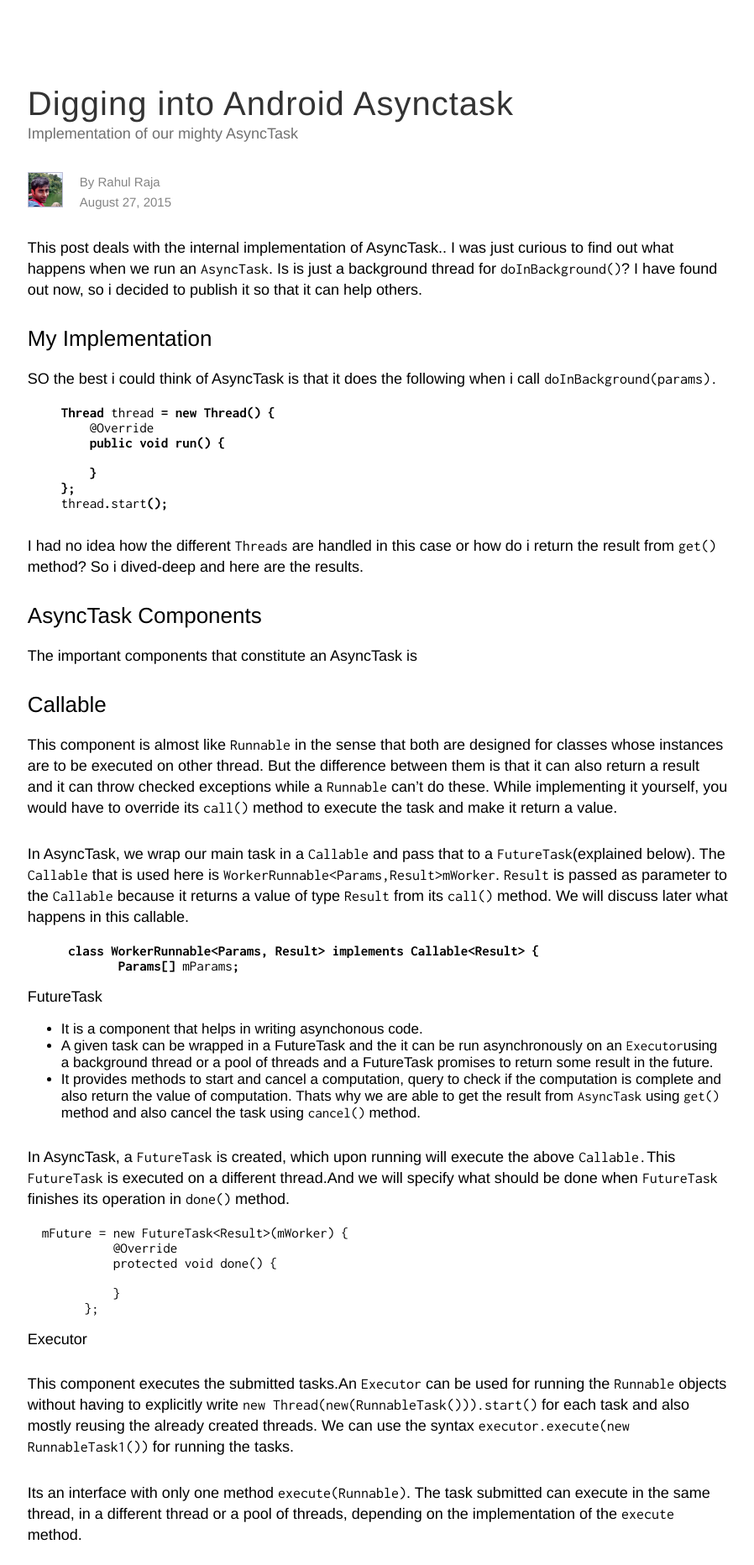
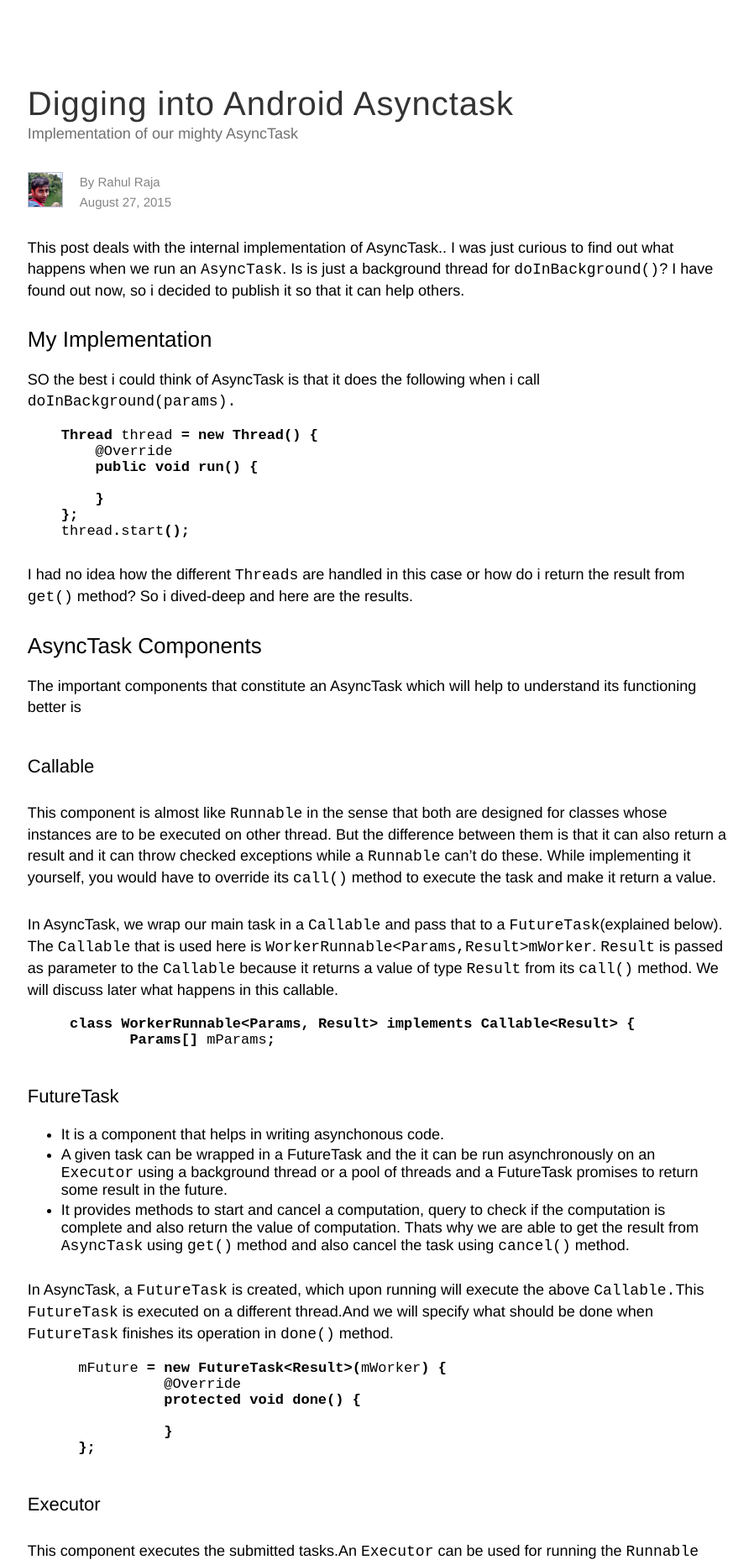
Before and after one commit to rahulrj/rahulrj.github.io, a Jekyll site: the page built from _posts/android/2015-08-27-Android-asynctask.md, in a window 1280 px wide. Shown: the top 1864 px of the page at 84% size, without its empty margins (228-1126 px from the left). Built offline with Jekyll 4.4.1, drawn with Linux system fonts in a browser that asks for light colours; nearby versions of some CDN libraries; some web fonts are replaced; some of the changed text lies outside the part shown.

Commit message:
AsyncTask done

````diff
--- a/_posts/android/2015-08-27-Android-asynctask.md
+++ b/_posts/android/2015-08-27-Android-asynctask.md
@@ -26,8 +26,10 @@
 I had no idea how the different ```Threads``` are handled in this case or how do i return the result from ```get()``` method? So i dived-deep and here are the results.
 
 ## AsyncTask Components
-The important components that constitute an AsyncTask is
-## Callable
+The important components that constitute an AsyncTask which will help to understand its functioning better is
+
+### Callable
+
 This component is almost like ```Runnable``` in the sense that both are designed for classes whose instances are to be executed on other thread.  But the difference between them is that it can also return a result and it can throw checked exceptions while a ```Runnable``` can't do these. While implementing it yourself, you would have to override its ```call()``` method to execute the task and make it return a value.
 
 In AsyncTask, we wrap our main task in a ```Callable``` and pass that to a ```FutureTask```(explained below). The ```Callable``` that is used here is ```WorkerRunnable<Params,Result>mWorker```. ```Result``` is passed as parameter to the ```Callable``` because it returns a value of type ```Result``` from its ```call()``` method. We will discuss later what happens in this callable.
@@ -38,18 +40,18 @@
 
 ### FutureTask
 * It is a component that helps in writing asynchonous code.
-* A given task can be wrapped in a FutureTask and the it can be run asynchronously on an ```Executor```using a background thread or a pool of threads and a FutureTask promises to return some result in the future.
+* A given task can be wrapped in a FutureTask and the it can be run asynchronously on an ```Executor``` using a background thread or a pool of threads and a FutureTask promises to return some result in the future.
 * It provides methods to start and cancel a computation, query to check if the computation is complete and also return the value of computation. Thats why we are able to get the result from ```AsyncTask``` using ```get()``` method and also cancel the task using ```cancel()``` method.
 
 In AsyncTask, a ```FutureTask``` is created, which upon running will execute the above ```Callable.```This ```FutureTask``` is executed on a different thread.And we will specify what should be done when ```FutureTask``` finishes its operation in ```done()``` method.
-```
+{% highlight java %}
   mFuture = new FutureTask<Result>(mWorker) {
             @Override
             protected void done() {
 
             }
-        };
-```
+  };
+{% endhighlight %}
 
 ### Executor
 This component executes the submitted tasks.An ```Executor``` can be used for running the ```Runnable``` objects without having to explicitly write ```new Thread(new(RunnableTask())).start()``` for each task and also mostly reusing the already created threads. We can use the syntax ```executor.execute(new RunnableTask1())``` for running the tasks.
@@ -58,43 +60,46 @@
 
 The ```Executor``` used here is ```SerialExecutor```. Its nothing but an implementation of ```Executor```, that executes tasks one at a time in serial order. It maintains an ```ArrayDeque``` in which tasks are enqueued and are extracted for execution.
 
-## Thread Pools
+### Thread Pools
 
 Thread Pools are used for executing the task with a ```ThreadPoolExecutor```. I have given a description and implementation of Thread Pools [here](https://github.com/rahulrj/Deep-Dive/wiki/Thread-Pools).
 
-## ThreadPoolExecutor
+### ThreadPoolExecutor
 It is an ExecutorService that executes each submitted task using one of possibly several pooled threads. A description is given [here](https://github.com/rahulrj/Deep-Dive/wiki/ThreadPoolExecutor).Its instance ```THREAD_POOL_EXECUTOR``` is used in ```AsyncTask```.We will see how this is used in AsyncTask.
 
 
 ## AsyncTask Working
 Those were the key components that will help in getting how ```AsyncTask``` works. Now lets see what happens in each step
+
 ### What happens when we initialize an AsyncTask?
+
 It initializes the following things
-* WorkerRunnable( mWorker)- It is actually a ```Callable``` inside which ```doInBackground()``` is executed and returns the Result to ```onPostExecute()```. The thread is given a ```BACKGROUND_PRIORITY``` here which is less than the priority of the UI thread. Threads with ```BACKGROUND_PRIORITY``` are assigned only a small fraction of the CPU if other foreground threads are busy, so that it wont hurt the foreground performance. BTW, ```mWorker``` is only initialized here and not yet executed.
 
-* FutureTask(mFuture)- ```mFuture``` is the ```FutureTask``` here which accepts the above ```Callable```. It is also just initialized here with the ```Callable``` and not executed here.
+- WorkerRunnable( mWorker)- It is actually a ```Callable``` inside which ```doInBackground()``` is executed and returns the Result to ```onPostExecute()```. The thread is given a ```BACKGROUND_PRIORITY``` here which is less than the priority of the UI thread. Threads with ```BACKGROUND_PRIORITY``` are assigned only a small fraction of the CPU if other foreground threads are busy, so that it wont hurt the foreground performance. BTW, ```mWorker``` is only initialized here and not yet executed.
+
+- FutureTask(mFuture)- ```mFuture``` is the ```FutureTask``` here which accepts the above ```Callable```. It is also just initialized here with the ```Callable``` and not executed here.
 
 ### When we execute() an AsyncTask?
 The ```execute()``` method is declared in ```AsyncTask``` as
-```
+{% highlight java %}
 public final AsyncTask<Params, Progress, Result> execute(Params... params) {
         return executeOnExecutor(sDefaultExecutor, params);
     }
-```
+{% endhighlight %}
 It returns itself and calls the ```Executor```. Here ```sDefaultExecutor``` is a ```SerialExecutor```. Now in ```executeOnExecutor()```,status of the task is checked and is set to ```RUNNING``` if the task is not already running and it throws exception if you try to run the same task again before it has finished. Also ```onPreExecute()``` is called from here, which calls ```onPreExecute()``` of our instance of ```AsyncTask.```
 
 Now, the ```params``` that are passed with ```AsyncTask``` are set in the ```Callable(mWorker)```. And then the most important part happens i.e the ```Executor(sDefaultExecutor)``` executes the ```FutureTask(mFuture)```. Note that the ```SerialExecutor``` used here is static and hence the same one will be used across all ```AsyncTask``` instances.
 
-```SerialExecutor``` maintains an ```ArrayDeque``` of ```Runnable(mTasks)``` . So when we say ```executor.execute()```,it inserts the ```FutureTask(mFuture)```at the end of the queue(mTasks). That task is extracted from the queue and it is executed by ```ThreadPoolExecutor(THREAD_POOL_EXECUTOR)```.
+```SerialExecutor``` maintains an ```ArrayDeque``` of ```Runnable(mTasks)``` . So when we say ```executor.execute()```,it inserts the ```FutureTask(mFuture)```at the end of the queue(mTasks). That task is extracted from the queue and it is executed by  ```ThreadPoolExecutor(THREAD_POOL_EXECUTOR)```.
 
 The ```ThreadPoolExecutor``` is used to execute tasks in parallel using its pool of threads.Its ```CORE_POOL_SIZE``` is the number of available processor cores in the phone+1 and ```MAX_POOL_SIZE``` is twice the no. of available processor cores.Here is the structure of the TPE used in ```AsyncTask```.
-```
+{% highlight java %}
 public static final Executor THREAD_POOL_EXECUTOR
             = new ThreadPoolExecutor(CORE_POOL_SIZE, MAXIMUM_POOL_SIZE, KEEP_ALIVE,
                     TimeUnit.SECONDS, sPoolWorkQueue, sThreadFactory);
-```
+{% endhighlight %}
 ```sThreadFactory``` is literally a Thread Factory which is used to generate ```Thread``` for the Thread Pools. ```ThreadFactory``` is actually an interface which you can implement to give a custom implementation of the available function ```Thread newThread(Runnable r)```. Its used to remove the hardwiring of calls to ```new Thread(Runnable)``` and we can also keep track of a thread  statistics like its count using our own implementation. The following is the implementation of ```ThreadFactory``` in ```AsyncTask.```
-```
+{% highlight java %}
  private static final ThreadFactory sThreadFactory = new ThreadFactory() {
         private final AtomicInteger mCount = new AtomicInteger(1);
 
@@ -102,14 +107,14 @@
             return new Thread(r, "AsyncTask #" + mCount.getAndIncrement());
         }
     };
-```
+{% endhighlight %}
 ```sPoolWorkQueue``` is a ```BlockingQueue```. A ```BlockingQueue``` supports operations that wait for the queue to become non-empty when retrieving an element, and wait for space to become available in the queue when storing an element.Storing and retrieving of elements is done according to the conditions mentioned in [TPE](https://github.com/rahulrj/Deep-Dive/wiki/ThreadPoolExecutor) page.
 
 Now coming back to the process, the ```THREAD_POOL_EXECUTOR``` executes the ```FutureTask(mFuture)```, which in turn executes the task of ```Callable(mWorker)```. As mentioned earlier, ```doInBackground()``` is executed from this ```Callable``` and its result is wrapped into a class ```AsyncResult``` and is sent to the ```Handler(sHandler)``` with the key ```MESSAGE_POST_RESULT.``` The ```Handler``` decodes the result using the passed key and it sends the result to ```onPostExecute()``` from there.
 
 For passing the Progress values to the UI thread,again it is sent by ```Handler(sHandler)``` to the UI thread using the key ```MESSAGE_POST_PROGRESS```. The Handler then calls ```onProgressUpdate(Progress... values)``` on the main thread itself.
 
-```Handler``` is used here because we are passing the data from worker thread to the UI thread. I have also written my understanding of Handlers( by taking from developer docs and various blogs) [here](https://github.com/rahulrj/Deep-Dive/wiki/Handlers)
+```Handler``` is used here because we are passing the data from worker thread to the UI thread.
 
 For ```AsyncTask``` we have also a function ```get()``` which returns the result calculated from ```doInBackground()```. This internally calls ```mFuture.get()``` which gives the result computed by the ```FutureTask```. It is a blocking call and it will wait if it is called and the result has not been calculated.
 
--- a/stylesheets/postcss.css
+++ b/stylesheets/postcss.css
@@ -135,8 +135,14 @@
 }*/
 
 h3 {
-    font-size: 18px;
+    font-size: 22px;
+    margin-top: 45px;
     /*line-height: 26px*/
+}
+li{
+
+  margin-bottom: 3px;
+  font-size: 18px;
 }
 
 h1 .permalink,
@@ -151,7 +157,7 @@
 }
 code,
 pre {
-    font-family: Inconsolata, Monaco, Menlo, Consolas, "Courier New", monospace;
+    /*font-family: Inconsolata, Monaco, Menlo, Consolas, "Courier New", monospace;*/
     font-weight: 400
 }
 h1:hover .permalink,
````
Also changed, not shown: 2 other files.
